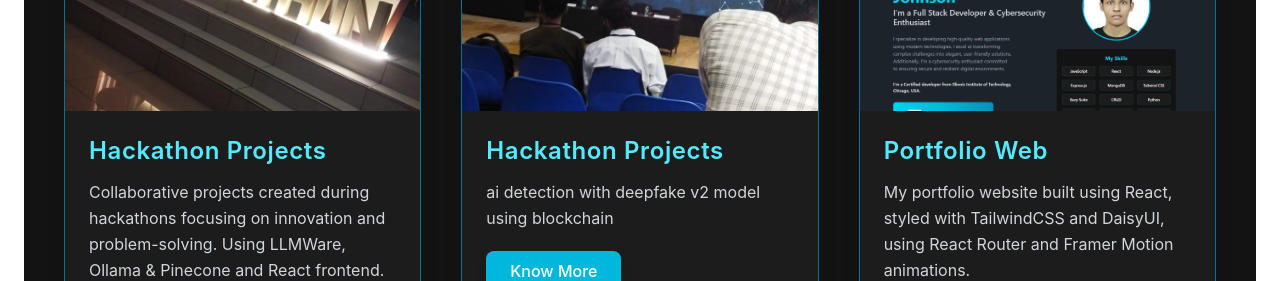
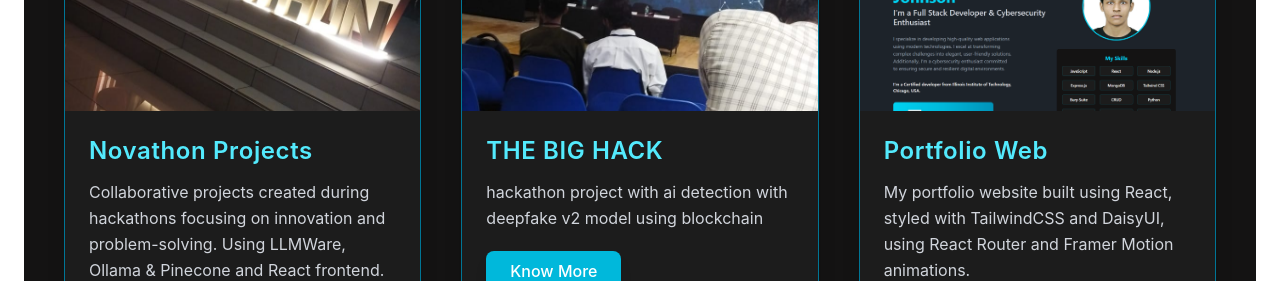
Before and after one commit to ELDRIN23/eldrinPortfolio, a React (Vite) app: page / in a window 1280 px wide. Shown: the part 1620-1901 px from the top of the page. Built offline with nearby package versions, Linux system fonts and the light colour scheme; no server answers.

Commit message:
project title updated

```diff
--- a/src/pages/Projects.jsx
+++ b/src/pages/Projects.jsx
@@ -37,14 +37,14 @@ export default function Projects() {
       live: "https://midnight23.vercel.app/",
     },
     {
-      title: "Hackathon Projects",
+      title: "Novathon Projects",
       desc: "Collaborative projects created during hackathons focusing on innovation and problem-solving. Using LLMWare, Ollama & Pinecone and React frontend.",
       img: "/novathon2.jpg",
       more: "https://eldrinjohnson.my.canva.site/novathon",
     },
       {
-      title: "Hackathon Projects",
-      desc: "ai detection with deepfake v2 model using blockchain",
+      title: "THE BIG HACK",
+      desc: "hackathon project with ai detection with deepfake v2 model using blockchain",
       img: "/bigHack.jpg",
       more: "https://eldrinjohnson.my.canva.site/the-big-hack",
     },
```
